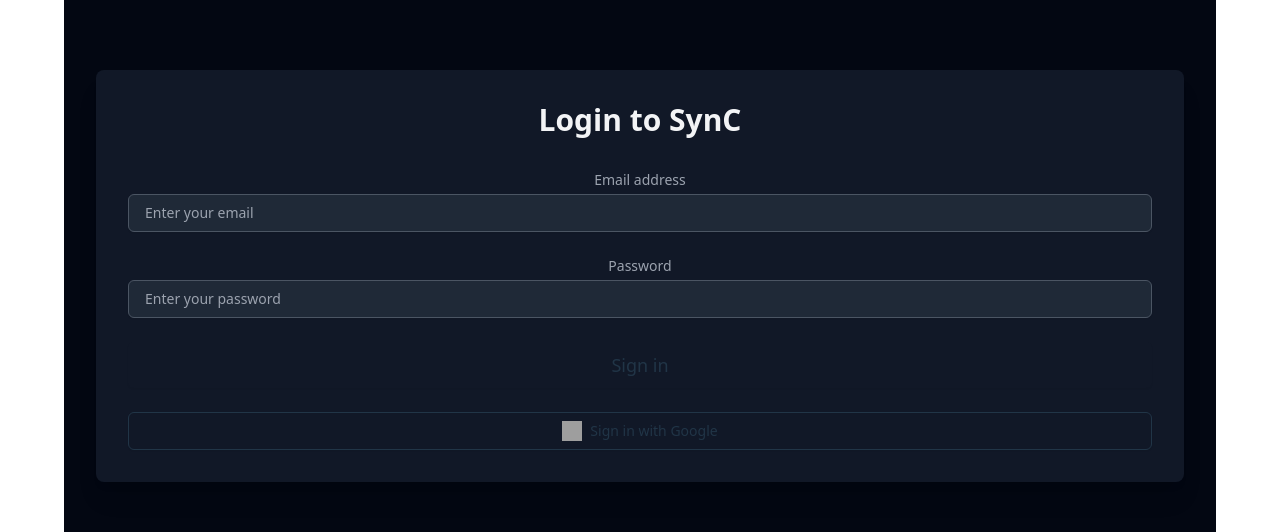
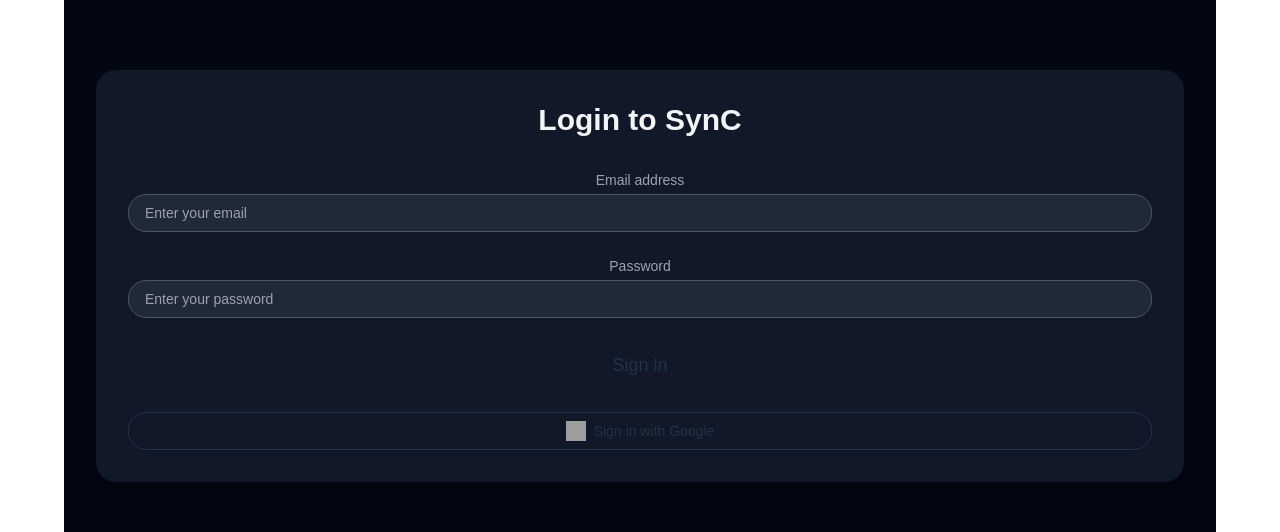
Before and after one commit to umamaheshmadala/BMad_Sync, a React (Vite) app in the folder apps/web/: page /login in a window 1280 px wide. Shown: the part 244-776 px from the top of the page. Built offline with nearby package versions, Linux system fonts and the light colour scheme; no server answers; grey boxes are pictures that could not be loaded.

Commit message:
feat(theme): apply provided OKLCH theme, fonts, radius, and shadows

```diff
--- a/apps/web/src/index.css
+++ b/apps/web/src/index.css
@@ -51,116 +51,102 @@
 
 @layer base {
   :root {
-    --background: oklch(0.9730 0.0133 286.1503);
-    --foreground: oklch(0.3015 0.0572 282.4176);
-    --card: oklch(1.0000 0 0);
-    --card-foreground: oklch(0.3015 0.0572 282.4176);
-    --popover: oklch(1.0000 0 0);
-    --popover-foreground: oklch(0.3015 0.0572 282.4176);
-    --primary: oklch(0.5417 0.1790 288.0332);
+    --background: oklch(0.9232 0.0026 48.7171);
+    --foreground: oklch(0.2795 0.0368 260.0310);
+    --card: oklch(0.9699 0.0013 106.4238);
+    --card-foreground: oklch(0.2795 0.0368 260.0310);
+    --popover: oklch(0.9699 0.0013 106.4238);
+    --popover-foreground: oklch(0.2795 0.0368 260.0310);
+    --primary: oklch(0.5854 0.2041 277.1173);
     --primary-foreground: oklch(1.0000 0 0);
-    --secondary: oklch(0.9174 0.0435 292.6901);
-    --secondary-foreground: oklch(0.4143 0.1039 288.1742);
-    --muted: oklch(0.9580 0.0133 286.1454);
-    --muted-foreground: oklch(0.5426 0.0465 284.7435);
-    --accent: oklch(0.9221 0.0373 262.1410);
-    --accent-foreground: oklch(0.3015 0.0572 282.4176);
-    --destructive: oklch(0.6861 0.2061 14.9941);
+    --secondary: oklch(0.8687 0.0043 56.3660);
+    --secondary-foreground: oklch(0.4461 0.0263 256.8018);
+    --muted: oklch(0.9232 0.0026 48.7171);
+    --muted-foreground: oklch(0.5510 0.0234 264.3637);
+    --accent: oklch(0.9376 0.0260 321.9388);
+    --accent-foreground: oklch(0.3729 0.0306 259.7328);
+    --destructive: oklch(0.6368 0.2078 25.3313);
     --destructive-foreground: oklch(1.0000 0 0);
-    --border: oklch(0.9115 0.0216 285.9625);
-    --input: oklch(0.9115 0.0216 285.9625);
-    --ring: oklch(0.5417 0.1790 288.0332);
-    --chart-1: oklch(0.5417 0.1790 288.0332);
-    --chart-2: oklch(0.7042 0.1602 288.9880);
-    --chart-3: oklch(0.5679 0.2113 276.7065);
-    --chart-4: oklch(0.6356 0.1922 281.8054);
-    --chart-5: oklch(0.4509 0.1758 279.3838);
-    --radius: 0.5rem;
-    --sidebar: oklch(0.9580 0.0133 286.1454);
-    --sidebar-foreground: oklch(0.3015 0.0572 282.4176);
-    --sidebar-primary: oklch(0.5417 0.1790 288.0332);
+    --border: oklch(0.8687 0.0043 56.3660);
+    --input: oklch(0.8687 0.0043 56.3660);
+    --ring: oklch(0.5854 0.2041 277.1173);
+    --chart-1: oklch(0.5854 0.2041 277.1173);
+    --chart-2: oklch(0.5106 0.2301 276.9656);
+    --chart-3: oklch(0.4568 0.2146 277.0229);
+    --chart-4: oklch(0.3984 0.1773 277.3662);
+    --chart-5: oklch(0.3588 0.1354 278.6973);
+    --sidebar: oklch(0.8687 0.0043 56.3660);
+    --sidebar-foreground: oklch(0.2795 0.0368 260.0310);
+    --sidebar-primary: oklch(0.5854 0.2041 277.1173);
     --sidebar-primary-foreground: oklch(1.0000 0 0);
-    --sidebar-accent: oklch(0.9221 0.0373 262.1410);
-    --sidebar-accent-foreground: oklch(0.3015 0.0572 282.4176);
-    --sidebar-border: oklch(0.9115 0.0216 285.9625);
-    --sidebar-ring: oklch(0.5417 0.1790 288.0332);
-    --font-sans: Inter, sans-serif;
-    --font-serif: Georgia, serif;
-    --font-mono: JetBrains Mono, monospace;
-    --shadow-color: hsl(240 30% 25%);
-    --shadow-opacity: 0.12;
-    --shadow-blur: 10px;
-    --shadow-spread: 0px;
-    --shadow-offset-x: 0px;
-    --shadow-offset-y: 4px;
-    --letter-spacing: 0em;
+    --sidebar-accent: oklch(0.9376 0.0260 321.9388);
+    --sidebar-accent-foreground: oklch(0.3729 0.0306 259.7328);
+    --sidebar-border: oklch(0.8687 0.0043 56.3660);
+    --sidebar-ring: oklch(0.5854 0.2041 277.1173);
+    --font-sans: Plus Jakarta Sans, sans-serif;
+    --font-serif: Lora, serif;
+    --font-mono: Roboto Mono, monospace;
+    --radius: 1.25rem;
+    --shadow-2xs: 2px 2px 10px 4px hsl(240 4% 60% / 0.09);
+    --shadow-xs: 2px 2px 10px 4px hsl(240 4% 60% / 0.09);
+    --shadow-sm: 2px 2px 10px 4px hsl(240 4% 60% / 0.18), 2px 1px 2px 3px hsl(240 4% 60% / 0.18);
+    --shadow: 2px 2px 10px 4px hsl(240 4% 60% / 0.18), 2px 1px 2px 3px hsl(240 4% 60% / 0.18);
+    --shadow-md: 2px 2px 10px 4px hsl(240 4% 60% / 0.18), 2px 2px 4px 3px hsl(240 4% 60% / 0.18);
+    --shadow-lg: 2px 2px 10px 4px hsl(240 4% 60% / 0.18), 2px 4px 6px 3px hsl(240 4% 60% / 0.18);
+    --shadow-xl: 2px 2px 10px 4px hsl(240 4% 60% / 0.18), 2px 8px 10px 3px hsl(240 4% 60% / 0.18);
+    --shadow-2xl: 2px 2px 10px 4px hsl(240 4% 60% / 0.45);
+    --tracking-normal: 0em;
     --spacing: 0.25rem;
-    --shadow-2xs: 0px 4px 10px 0px hsl(240 30% 25% / 0.06);
-    --shadow-xs: 0px 4px 10px 0px hsl(240 30% 25% / 0.06);
-    --shadow-sm: 0px 4px 10px 0px hsl(240 30% 25% / 0.12), 0px 1px 2px -1px hsl(240 30% 25% / 0.12);
-    --shadow: 0px 4px 10px 0px hsl(240 30% 25% / 0.12), 0px 1px 2px -1px hsl(240 30% 25% / 0.12);
-    --shadow-md: 0px 4px 10px 0px hsl(240 30% 25% / 0.12), 0px 2px 4px -1px hsl(240 30% 25% / 0.12);
-    --shadow-lg: 0px 4px 10px 0px hsl(240 30% 25% / 0.12), 0px 4px 6px -1px hsl(240 30% 25% / 0.12);
-    --shadow-xl: 0px 4px 10px 0px hsl(240 30% 25% / 0.12), 0px 8px 10px -1px hsl(240 30% 25% / 0.12);
-    --shadow-2xl: 0px 4px 10px 0px hsl(240 30% 25% / 0.30);
-    --tracking-normal: 0em;
   }
   .dark {
-    --background: oklch(0.1743 0.0227 283.7998);
-    --foreground: oklch(0.9185 0.0257 285.8834);
-    --card: oklch(0.2284 0.0384 282.9324);
-    --card-foreground: oklch(0.9185 0.0257 285.8834);
-    --popover: oklch(0.2284 0.0384 282.9324);
-    --popover-foreground: oklch(0.9185 0.0257 285.8834);
-    --primary: oklch(0.7162 0.1597 290.3962);
-    --primary-foreground: oklch(0.1743 0.0227 283.7998);
-    --secondary: oklch(0.3139 0.0736 283.4591);
-    --secondary-foreground: oklch(0.8367 0.0849 285.9111);
-    --muted: oklch(0.2710 0.0621 281.4377);
-    --muted-foreground: oklch(0.7166 0.0462 285.1741);
-    --accent: oklch(0.3354 0.0828 280.9705);
-    --accent-foreground: oklch(0.9185 0.0257 285.8834);
-    --destructive: oklch(0.6861 0.2061 14.9941);
-    --destructive-foreground: oklch(1.0000 0 0);
-    --border: oklch(0.3261 0.0597 282.5832);
-    --input: oklch(0.3261 0.0597 282.5832);
-    --ring: oklch(0.7162 0.1597 290.3962);
-    --chart-1: oklch(0.7162 0.1597 290.3962);
-    --chart-2: oklch(0.6382 0.1047 274.9117);
-    --chart-3: oklch(0.7482 0.1235 244.7492);
-    --chart-4: oklch(0.7124 0.0977 186.6761);
-    --chart-5: oklch(0.7546 0.1831 346.8124);
-    --radius: 0.5rem;
-    --sidebar: oklch(0.2284 0.0384 282.9324);
-    --sidebar-foreground: oklch(0.9185 0.0257 285.8834);
-    --sidebar-primary: oklch(0.7162 0.1597 290.3962);
-    --sidebar-primary-foreground: oklch(0.1743 0.0227 283.7998);
-    --sidebar-accent: oklch(0.3354 0.0828 280.9705);
-    --sidebar-accent-foreground: oklch(0.9185 0.0257 285.8834);
-    --sidebar-border: oklch(0.3261 0.0597 282.5832);
-    --sidebar-ring: oklch(0.7162 0.1597 290.3962);
-    --font-sans: Inter, sans-serif;
-    --font-serif: Georgia, serif;
-    --font-mono: JetBrains Mono, monospace;
-    --shadow-color: hsl(240 30% 25%);
-    --shadow-opacity: 0.12;
-    --shadow-blur: 10px;
-    --shadow-spread: 0px;
-    --shadow-offset-x: 0px;
-    --shadow-offset-y: 4px;
-    --letter-spacing: 0em;
-    --spacing: 0.25rem;
-    --shadow-2xs: 0px 4px 10px 0px hsl(240 30% 25% / 0.06);
-    --shadow-xs: 0px 4px 10px 0px hsl(240 30% 25% / 0.06);
-    --shadow-sm: 0px 4px 10px 0px hsl(240 30% 25% / 0.12), 0px 1px 2px -1px hsl(240 30% 25% / 0.12);
-    --shadow: 0px 4px 10px 0px hsl(240 30% 25% / 0.12), 0px 1px 2px -1px hsl(240 30% 25% / 0.12);
-    --shadow-md: 0px 4px 10px 0px hsl(240 30% 25% / 0.12), 0px 2px 4px -1px hsl(240 30% 25% / 0.12);
-    --shadow-lg: 0px 4px 10px 0px hsl(240 30% 25% / 0.12), 0px 4px 6px -1px hsl(240 30% 25% / 0.12);
-    --shadow-xl: 0px 4px 10px 0px hsl(240 30% 25% / 0.12), 0px 8px 10px -1px hsl(240 30% 25% / 0.12);
-    --shadow-2xl: 0px 4px 10px 0px hsl(240 30% 25% / 0.30);
+    --background: oklch(0.2244 0.0074 67.4370);
+    --foreground: oklch(0.9288 0.0126 255.5078);
+    --card: oklch(0.2801 0.0080 59.3379);
+    --card-foreground: oklch(0.9288 0.0126 255.5078);
+    --popover: oklch(0.2801 0.0080 59.3379);
+    --popover-foreground: oklch(0.9288 0.0126 255.5078);
+    --primary: oklch(0.6801 0.1583 276.9349);
+    --primary-foreground: oklch(0.2244 0.0074 67.4370);
+    --secondary: oklch(0.3359 0.0077 59.4197);
+    --secondary-foreground: oklch(0.8717 0.0093 258.3382);
+    --muted: oklch(0.2801 0.0080 59.3379);
+    --muted-foreground: oklch(0.7137 0.0192 261.3246);
+    --accent: oklch(0.3896 0.0074 59.4734);
+    --accent-foreground: oklch(0.8717 0.0093 258.3382);
+    --destructive: oklch(0.6368 0.2078 25.3313);
+    --destructive-foreground: oklch(0.2244 0.0074 67.4370);
+    --border: oklch(0.3359 0.0077 59.4197);
+    --input: oklch(0.3359 0.0077 59.4197);
+    --ring: oklch(0.6801 0.1583 276.9349);
+    --chart-1: oklch(0.6801 0.1583 276.9349);
+    --chart-2: oklch(0.5854 0.2041 277.1173);
+    --chart-3: oklch(0.5106 0.2301 276.9656);
+    --chart-4: oklch(0.4568 0.2146 277.0229);
+    --chart-5: oklch(0.3984 0.1773 277.3662);
+    --sidebar: oklch(0.3359 0.0077 59.4197);
+    --sidebar-foreground: oklch(0.9288 0.0126 255.5078);
+    --sidebar-primary: oklch(0.6801 0.1583 276.9349);
+    --sidebar-primary-foreground: oklch(0.2244 0.0074 67.4370);
+    --sidebar-accent: oklch(0.3896 0.0074 59.4734);
+    --sidebar-accent-foreground: oklch(0.8717 0.0093 258.3382);
+    --sidebar-border: oklch(0.3359 0.0077 59.4197);
+    --sidebar-ring: oklch(0.6801 0.1583 276.9349);
+    --font-sans: Plus Jakarta Sans, sans-serif;
+    --font-serif: Lora, serif;
+    --font-mono: Roboto Mono, monospace;
+    --radius: 1.25rem;
+    --shadow-2xs: 2px 2px 10px 4px hsl(0 0% 0% / 0.09);
+    --shadow-xs: 2px 2px 10px 4px hsl(0 0% 0% / 0.09);
+    --shadow-sm: 2px 2px 10px 4px hsl(0 0% 0% / 0.18), 2px 1px 2px 3px hsl(0 0% 0% / 0.18);
+    --shadow: 2px 2px 10px 4px hsl(0 0% 0% / 0.18), 2px 1px 2px 3px hsl(0 0% 0% / 0.18);
+    --shadow-md: 2px 2px 10px 4px hsl(0 0% 0% / 0.18), 2px 2px 4px 3px hsl(0 0% 0% / 0.18);
+    --shadow-lg: 2px 2px 10px 4px hsl(0 0% 0% / 0.18), 2px 4px 6px 3px hsl(0 0% 0% / 0.18);
+    --shadow-xl: 2px 2px 10px 4px hsl(0 0% 0% / 0.18), 2px 8px 10px 3px hsl(0 0% 0% / 0.18);
+    --shadow-2xl: 2px 2px 10px 4px hsl(0 0% 0% / 0.45);
   }
   body {
     letter-spacing: var(--tracking-normal);
+    font-family: var(--font-sans);
   }
 }
 
```
